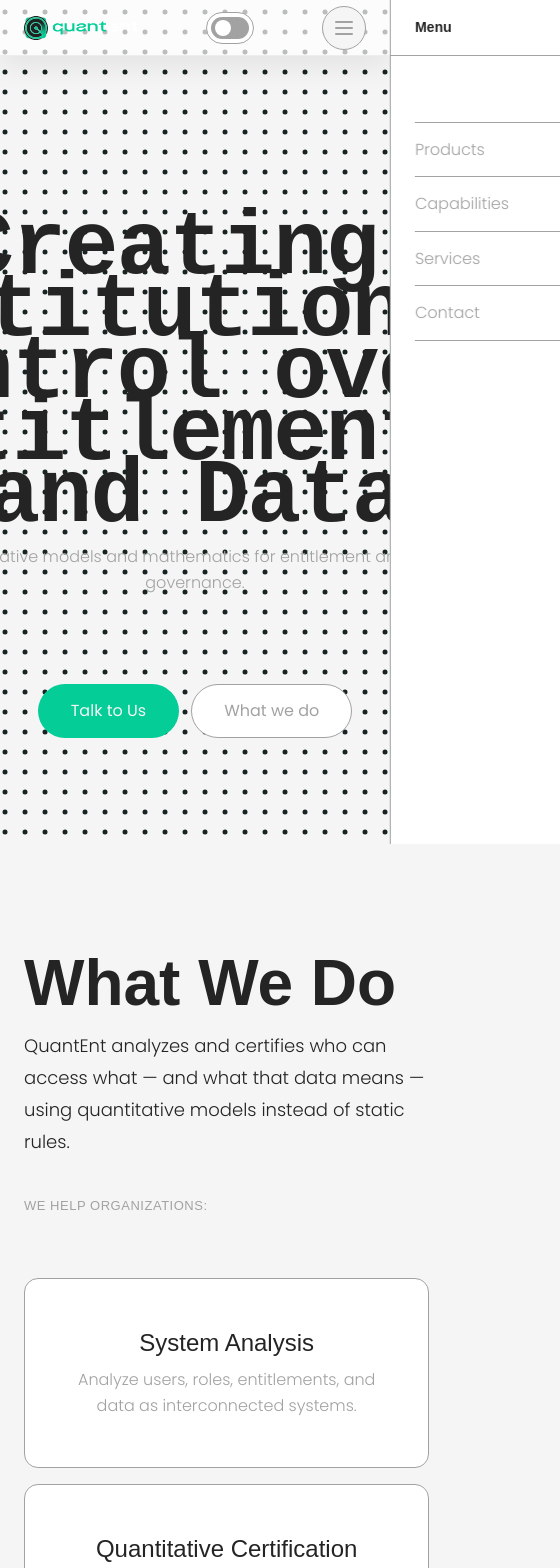
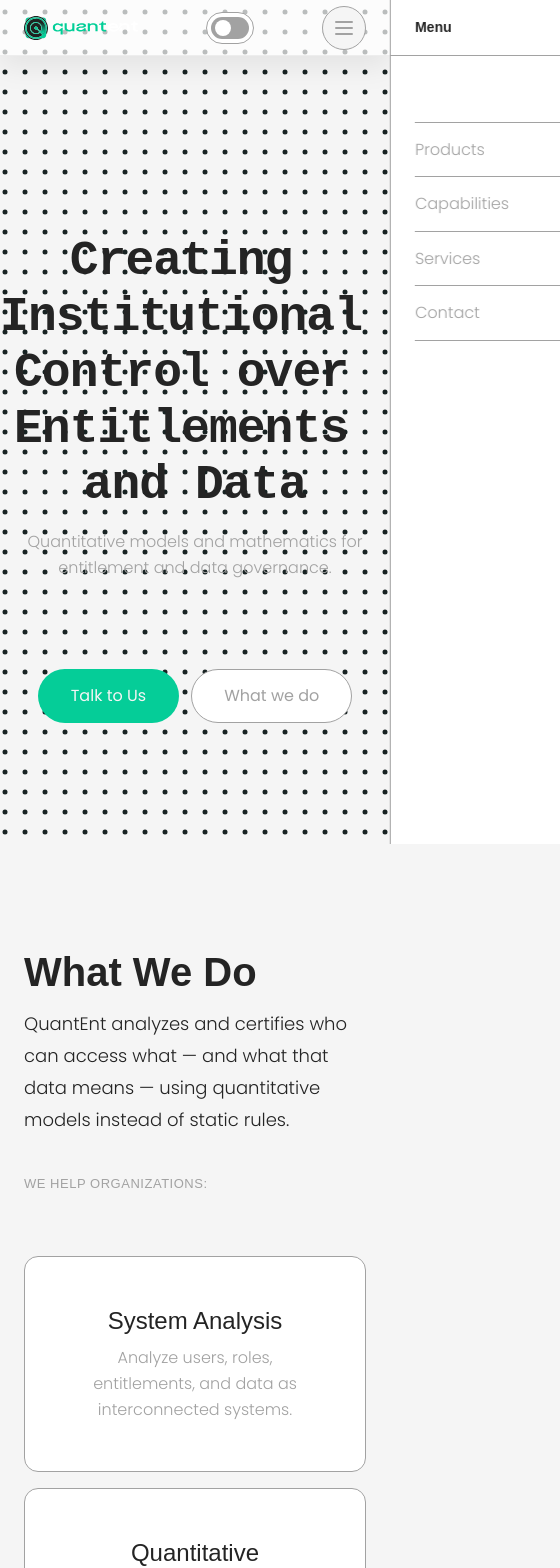
Before and after one commit to quantent-web/quantent-web, a Next.js app: page / in a window 390 px wide. Shown: the top 1568 px of the page, 560 px wide, since content can reach past the window. Built offline with nearby package versions, Linux system fonts and the light colour scheme; a web font is replaced by a local one.

Commit message:
Adjust hero mobile and h2 scale for desktop/mobile

```diff
--- a/app/globals.css
+++ b/app/globals.css
@@ -245,8 +245,8 @@ h6 {
 }
 
 h2 {
-  font-size: 64px;
-  line-height: 70px;
+  font-size: 48px;
+  line-height: 56px;
 }
 
 h3 {
@@ -395,8 +395,8 @@ main[data-snap-scroll='true'] > .section {
    (solo para la landing)
 ========================= */
 .section-title {
-  font-size: 64px;
-  line-height: 70px;
+  font-size: 48px;
+  line-height: 56px;
   margin-bottom: var(--space-3);
 }
 
@@ -540,7 +540,18 @@ main[data-snap-scroll='true'] > .section {
   }
 
   .hero-title {
-    line-height: 62px;
+    font-size: 48px;
+    line-height: 56px;
+  }
+
+  h2 {
+    font-size: 40px;
+    line-height: 48px;
+  }
+
+  .section-title {
+    font-size: 40px;
+    line-height: 48px;
   }
 
   .card {
```
